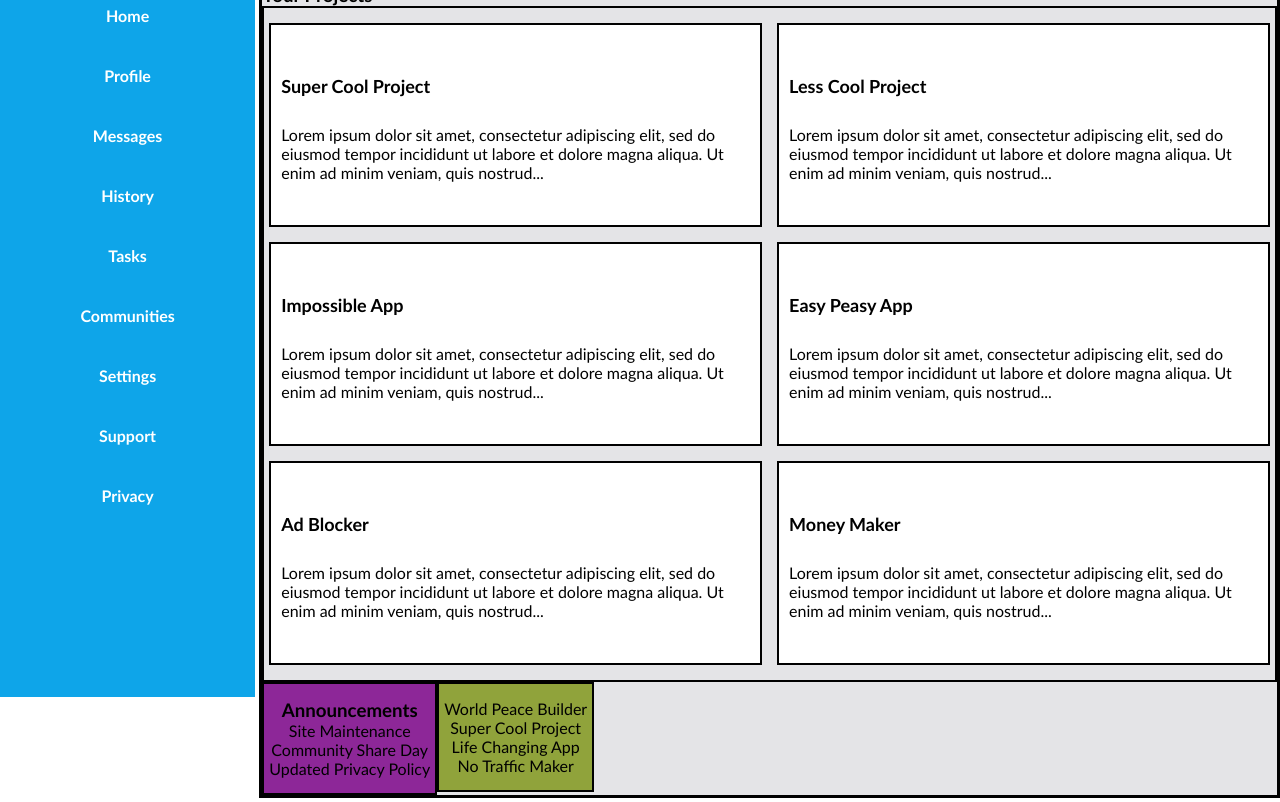
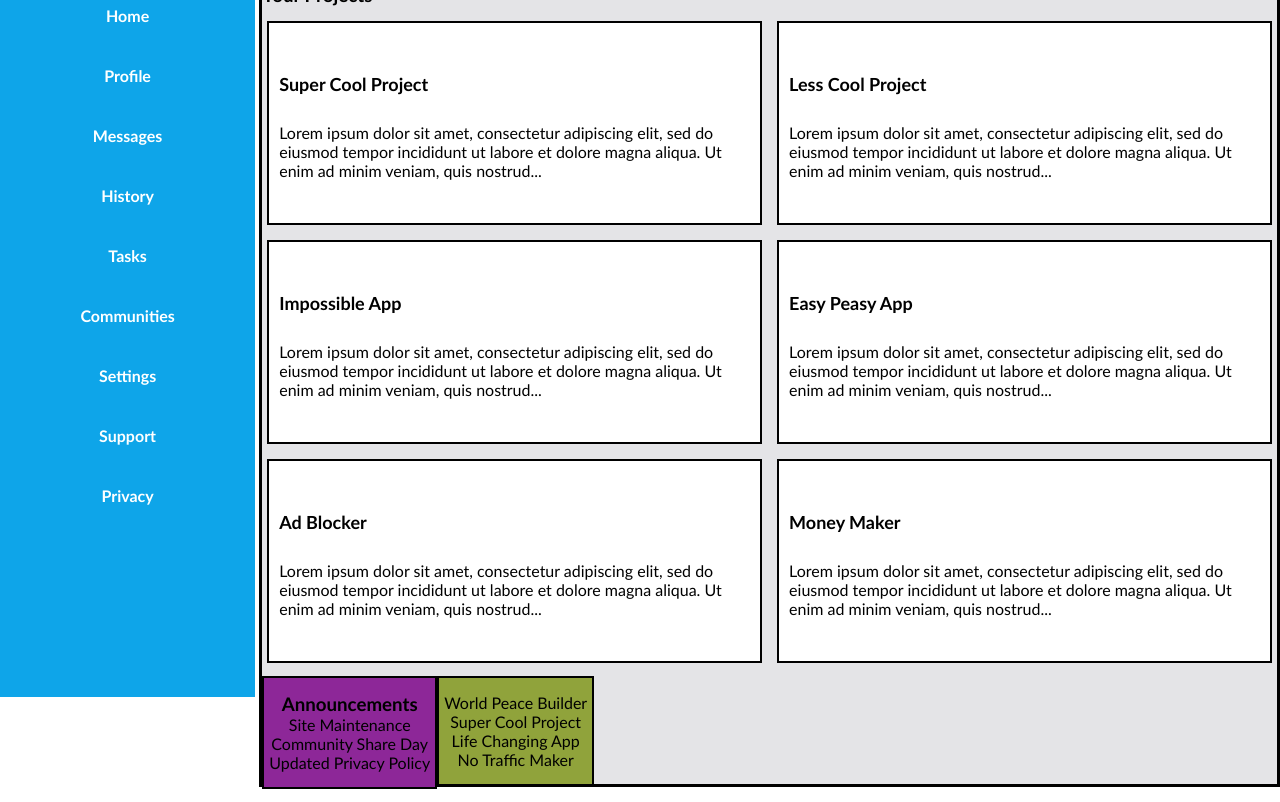
Before and after one commit to nico437/dashboard-project, a plain HTML site: page index.html in a window 1280 px wide. Shown: the part 103-905 px from the top of the page. Drawn offline with Linux system fonts and the light colour scheme.

Commit message:
fixed projects length

```diff
--- a/style.css
+++ b/style.css
@@ -120,6 +120,7 @@
   .main-content {
     background-color: #e4e4e7;
     border: black solid 3px;
+    height: 100vh;
   }
 
 
@@ -133,7 +134,7 @@
     grid-template-rows: repeat(2, 1fr);
     gap: 15px;
     background-color: #e4e4e7;
-    border: 2px solid black;
+    height: 80vh;
   }
 
   .projects .card {
```
